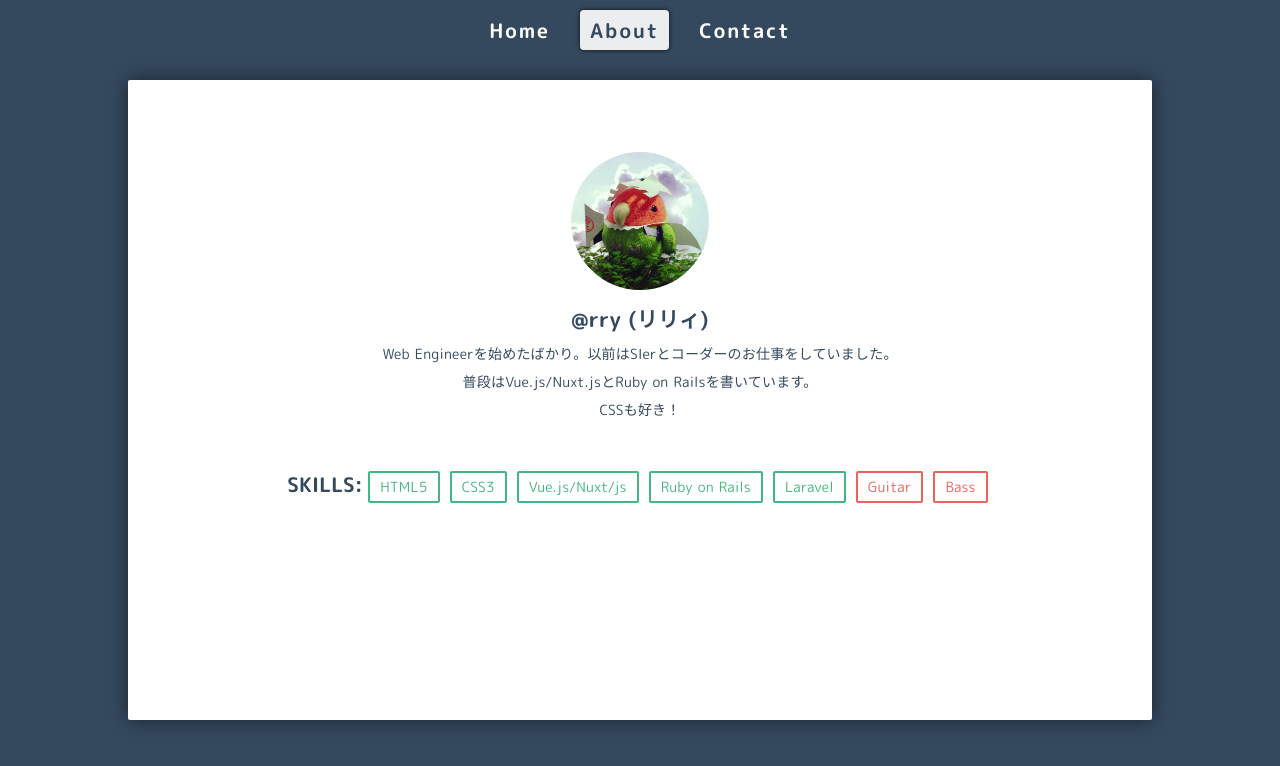
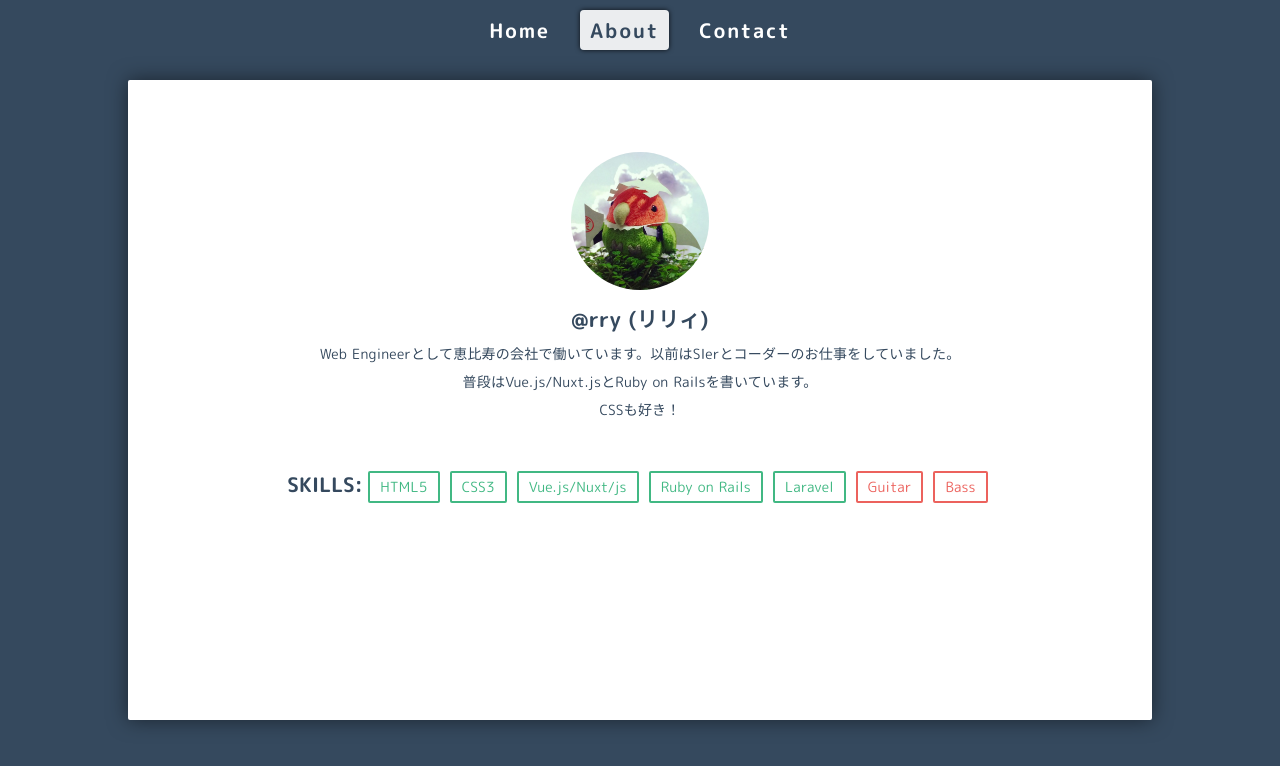
Before and after one commit to ryamakuchi/ryamakuchi.me, a Nuxt app: page /about in a window 1280 px wide. Shown: the top 766 px of the page. Built offline with nearby package versions, Linux system fonts and the light colour scheme.

Commit message:
ネガキャンを修正！

```diff
--- a/src/pages/about.vue
+++ b/src/pages/about.vue
@@ -5,7 +5,7 @@
         <img src="~/assets/images/thumbnail.jpg"/>
         <h2>@rry (リリィ)</h2>
         <p>
-          Web Engineerを始めたばかり。以前はSIerとコーダーのお仕事をしていました。<br>
+          Web Engineerとして恵比寿の会社で働いています。以前はSIerとコーダーのお仕事をしていました。<br>
           普段はVue.js/Nuxt.jsとRuby on Railsを書いています。<br>CSSも好き！
         </p>
       </div>
```
